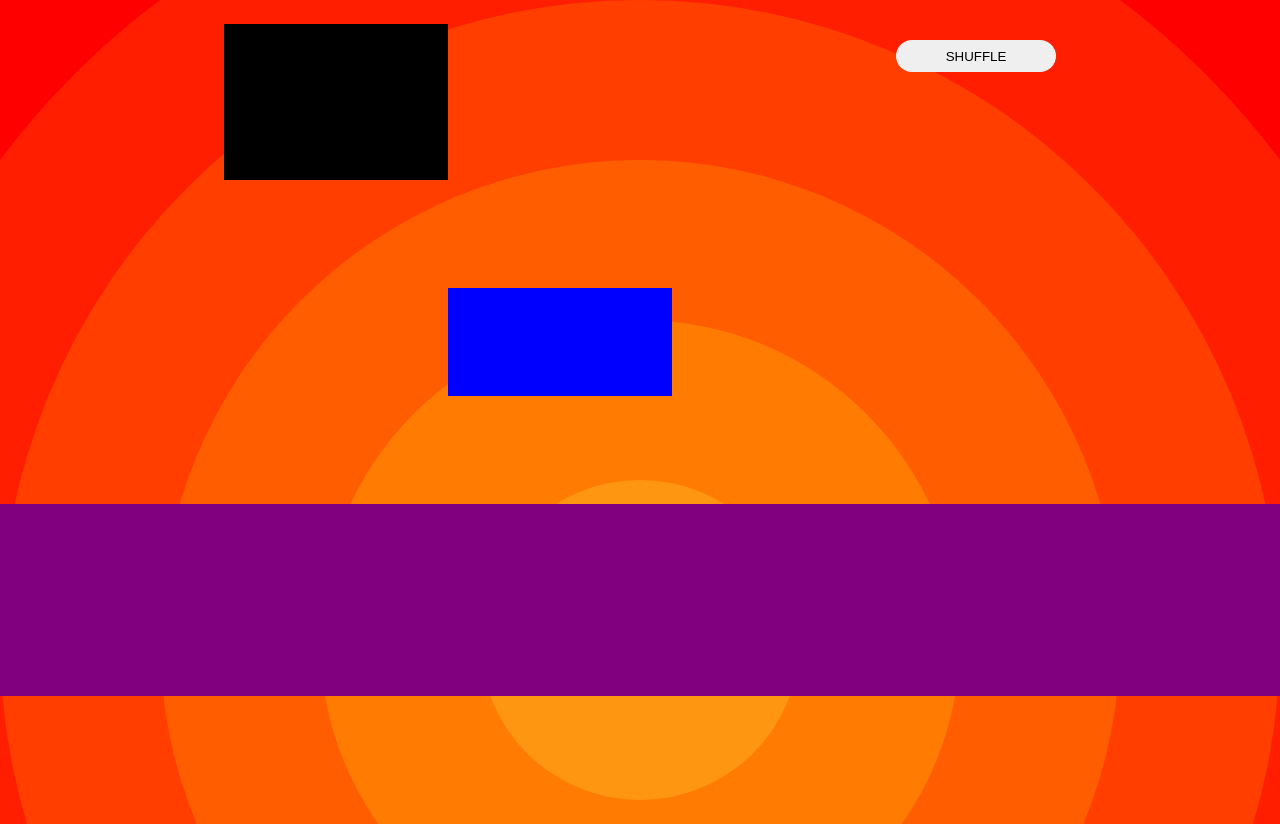
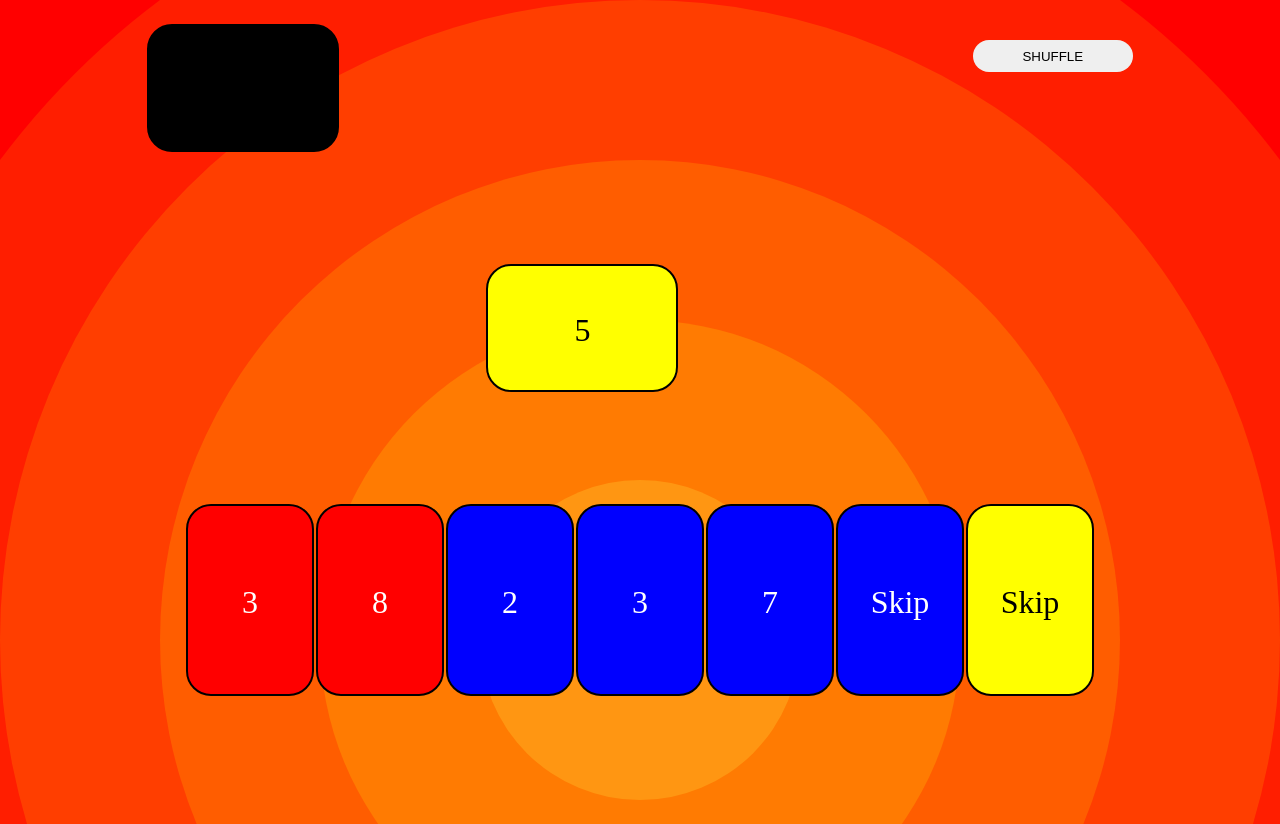
Before and after one commit to kevin-volkel/Uno, a plain HTML site: page index.html in a window 1280 px wide. Drawn offline with nearby package versions, Linux system fonts and the light colour scheme.

Commit message:
finished singleplayer gameplay

```diff
--- a/script.js
+++ b/script.js
@@ -1,8 +1,7 @@
     $(function(){
-    let hand = [];
     let handContainer = document.getElementById("hand")
+    let topCard = "";
     let deck = {
-        amount: 108,
         cards : ['r0', 'r1', 'r2', 'r3', 'r4', 'r5', 'r6', 'r7', 'r8', 'r9', 'rPlus2', 'rReverse', 'rSkip', 'r1', 'r2', 'r3', 'r4', 'r5', 'r6', 'r7', 'r8', 'r9', 'rPlus2', 'rReverse', 'rSkip','b0', 'b1', 'b2', 'b3', 'b4', 'b5', 'b6', 'b7', 'b8', 'b9', 'bPlus2', 'bReverse', 'bSkip', 'b1', 'b2', 'b3', 'b4', 'b5', 'b6', 'b7', 'b8', 'b9', 'bPlus2', 'bReverse', 'bSkip','g0', 'g1', 'g2', 'g3', 'g4', 'g5', 'g6', 'g7', 'g8', 'g9', 'gPlus2', 'gReverse', 'gSkip', 'g1', 'g2', 'g3', 'g4', 'g5', 'g6', 'g7', 'g8', 'g9', 'gPlus2', 'gReverse', 'gSkip','y0', 'y1', 'y2', 'y3', 'y4', 'y5', 'y6', 'y7', 'y8', 'y9', 'yPlus2', 'yReverse', 'ySkip', 'y1', 'y2', 'y3', 'y4', 'y5', 'y6', 'y7', 'y8', 'y9', 'yPlus2', 'yReverse', 'ySkip','BWild', 'BPlus4','BWild', 'BPlus4','BWild', 'BPlus4','BWild', 'BPlus4',],
         shuffle : function(cards = this.cards){
             let shufflingCards = [];
@@ -15,6 +14,7 @@
                     --i;
                 }
             }
+            console.log(shufflingCards)
             for(let i = 0; i < shufflingCards.length; i++){
                 this.drawPile.push(shufflingCards[i])
             }
@@ -22,12 +22,12 @@
 
         },
         drawPile: [],
-        usedCards: [],
+        discardPile: [],
+        topCard: "",
     }
 
-    function drawCard(amount = 1){
+    function drawCard(){
         let cardDrawn = deck.drawPile.shift();
-        hand.push(cardDrawn)
 
         let newCard = document.createElement("div");
         newCard.classList += "card"
@@ -55,17 +55,106 @@
         // Text on the card
         let text = cardDrawn.substring(1)
         newCard.innerHTML = text;
+        newCard.setAttribute("card", cardDrawn);
         // Onclick
-        newCard.on("click", function(){playCard(cardDrawn)})
+        newCard.onclick = function(){playCard(cardDrawn)}
 
+        //Adding it in the right order
+        let sortNum = deck.cards.indexOf(cardDrawn);
+        newCard.setAttribute("sortNum", sortNum)
         handContainer.append(newCard);
+        newCard = $(`[card = ${cardDrawn}]`)
+
+        let currHand = $('.card')
+        if(currHand.length == 0){
+            return;
+        }
+        for(let i = 0; i < currHand.length; i++){
+            let newSortNum = $(currHand[i]).attr('sortNum')
+            if(sortNum < newSortNum){
+                newCard.remove();
+                newCard.insertBefore(currHand[i])
+                break;
+            }
+        }
+        newCard.css("height", "14.4rem")
+        newCard.css("width", "9.6rem")
+        newCard.css("font-size", "2.4rem")
+        newCard.css("line-height", "14.4rem")
+        setTimeout(function(){
+            newCard.css("height", "12rem")
+            newCard.css("width", "8rem")
+            newCard.css("font-size", "2rem")
+            newCard.css("line-height", "12rem")
+        }, 300)
+
+
+    }
+
+    function drawCards(amount = 1, delay){
+        let interval = setInterval(drawCard, delay);
+        setTimeout(function(){clearInterval(interval)}, delay * amount)
     }
 
     function playCard(card){
-        console.log(card)
+        let topCard = deck.topCard;
+        let topColor = topCard.charAt(0);
+        let newColor = card.charAt(0);
+        let topType = topCard.substring(1);
+        let newType = card.substring(1);
+
+        if(topColor == newColor || topType == newType || newType == "Wild" || newType == "Plus4" || topType == "Wild" || topType == "Plus4"){
+            changeTopCard(card);
+            $(`[card = ${card}]`)[0].remove();
+        }
+
+        if($('.card').length == 0){
+            alert("CONGRATULATIONS! YOU WIN!")
+        }
     }
 
-    deck.shuffle();
+    function changeTopCard(newCard){
+        deck.discardPile.push(deck.topCard)
+        deck.topCard = newCard;
+        let color = ""
+        $('.discardPile').css("color", 'white')
+        switch(newCard.charAt(0)){
+            case 'r':
+                color = 'red';
+                break;
+            case 'b':
+                color = 'blue';
+                break;
+            case 'y':
+                color = 'yellow';
+                $('.discardPile').css("color", 'black')
+                break;
+            case 'g':
+                color = 'green';
+                break;
+            case 'B':
+                color = 'black';
+                break;
+        }
 
+        $('.discardPile').css("background-color", color).text(newCard.substring(1))
+
+    }
+
+
+    function startGame(){
+        deck.shuffle();
+        drawCards(7, 100);
+        let firstCard = deck.drawPile.shift();
+        changeTopCard(firstCard)
+    }
+
+    function reshuffle(){
+        deck.discardPile.shift()
+        deck.shuffle(deck.discardPile);
+        deck.discardPile = [];
+    }
+    startGame()
     $('.drawPile').on("click", drawCard)
+    $('#shuffle').on("click", reshuffle)
 })
--- a/style.scss
+++ b/style.scss
@@ -29,29 +29,68 @@ body{
 .drawPile{
     grid-area: draw;
     background-color: black;
+    width: 12rem;
+    height: 8rem;
+    border-radius: 25px;
+    border: 2px black solid;
 }
 .discardPile{
     grid-area: discard;
-    background-color: blue;
+    background-color: black;
+    width: 12rem;
+    height: 8rem;
+    border-radius: 25px;
+    text-align: center;
+    line-height: 8rem;
+    border: 2px black solid;
+    font-size: 2rem;
 }
 .hand{
-    height: 12rem;
-    background-color: purple;
+    height: 14.4rem;
     display: flex;
+    flex-wrap: nowrap;
     justify-content: center;
+    align-content: center;
     gap: 2px;
+    overflow-x: auto;
+    overflow-y: hidden;
 
     .card{
+        position: relative;
+        margin-top: 2.4rem;
+        bottom: 2.4rem;
         background-color: black;
-        border: 1px black solid;
+        border: 2px black solid;
         width: 8rem;
-        height: 100%;
+        min-width: 8rem;
+        height: 12rem;
+        min-height: 12rem;
         color: black;
         text-align: center;
         line-height: 12rem;
         font-size: 2rem;
         border-radius: 25px;
+        transition: all 0.1s;
+        -webkit-user-select: none;
+
+        &:hover{
+            width: 9.6rem;
+            min-width: 9.6rem;
+            height: 14.4rem;
+            min-height: 14.4rem;
+            font-size: 2.4rem;
+            line-height: 14.4rem;
+        }
     }
+
+
+}
+
+::-webkit-scrollbar{
+    background: transparent;
+}
+::-webkit-scrollbar-thumb{
+    background-color: purple;
 }
 
 .button-container{
@@ -64,4 +103,5 @@ button{
     border: none;
     height: 2rem;
     width: 10rem;
+    outline: none;
 }
```
Also changed, not shown: index.html (+2 -1 lines), css/min/style.min.css, css/style.css, 2 other files.
